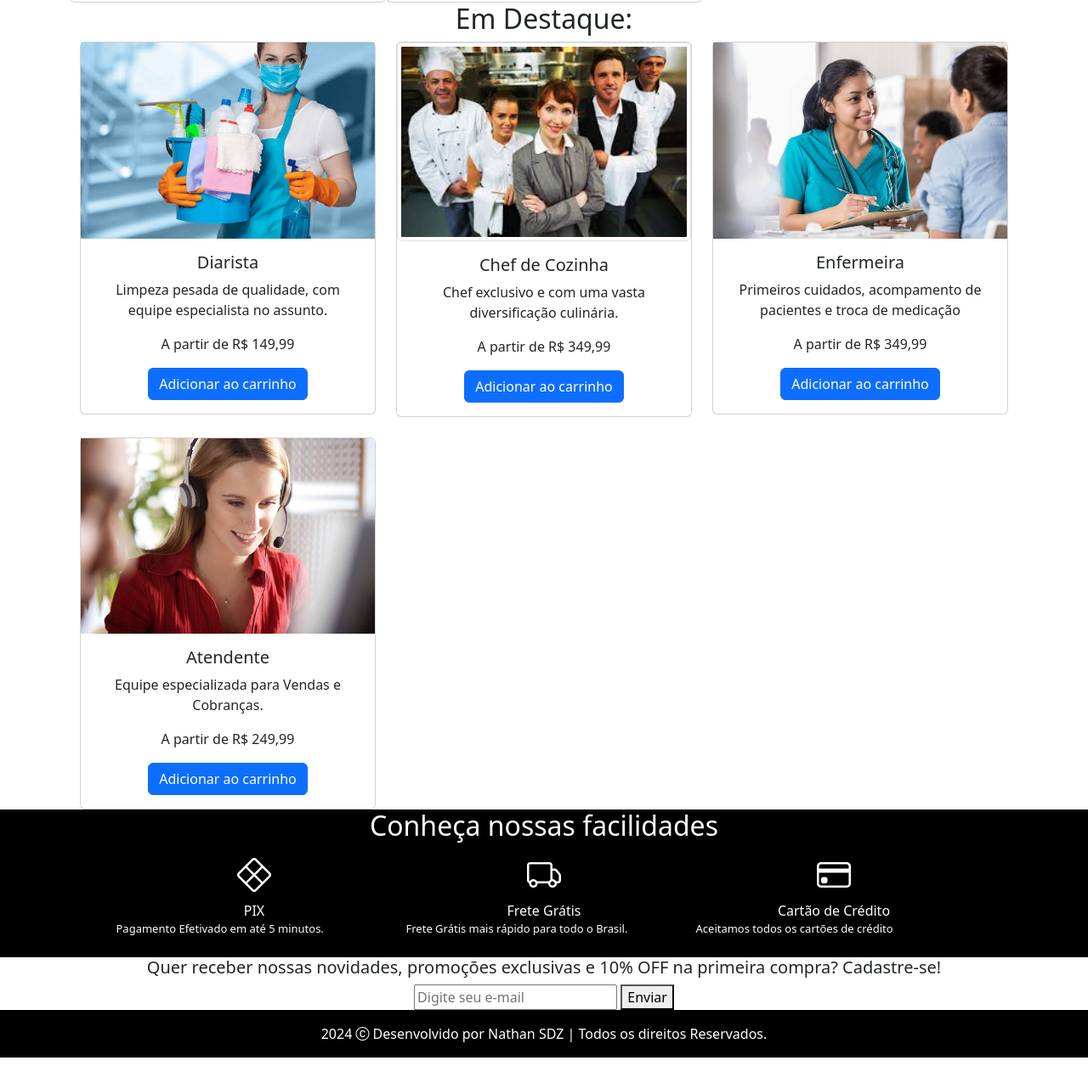
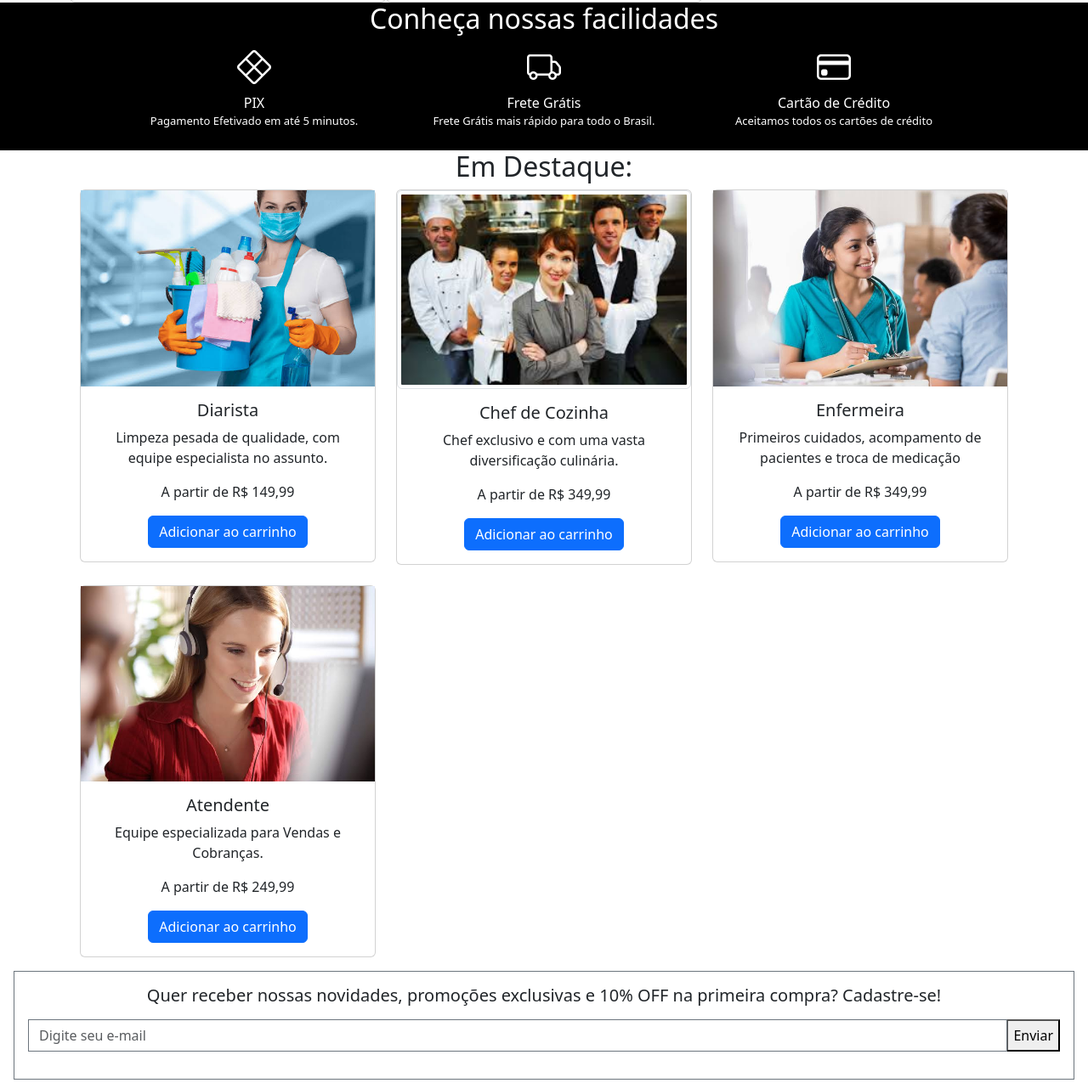
Before and after one commit to nathansdiniz/E-commerce, a plain HTML site: page index.html in a window 1280 px wide. Shown: the part 1805-3080 px from the top of the page at 85% size. Drawn offline with nearby package versions, Linux system fonts and the light colour scheme.

Commit message:
ultima alteracao

```diff
--- a/index.html
+++ b/index.html
@@ -172,6 +172,26 @@
             </div>
         </div>
     </div>
+    <section class="pb-4 bg-black text-bg-dark">
+        <h2 class="text-center">Conheça nossas facilidades</h2>
+        <div class="d-flex flex-column flex-lg-row align-items-center justify-content-center gap-3 px-3">
+        <div class="divs-facilidades ">
+            <div class="text-center"><i class="bi bi-x-diamond fs-1"></i></div>
+            <div class="text-center">PIX</div>
+            <div class="text-center texto-menor">Pagamento Efetivado em até 5 minutos.</div>
+        </div>
+        <div class="divs-facilidades ">
+            <div class="text-center"><i class="bi bi-truck fs-1"></i></div>
+            <div class="text-center">Frete Grátis</div>
+            <div class="text-center texto-menor">Frete Grátis mais rápido para todo o Brasil.</div>
+        </div>
+        <div class="divs-facilidades ">
+            <div class="text-center"><i class="bi bi-credit-card fs-1"></i></div>
+            <div class="text-center">Cartão de Crédito</div>
+            <div class="text-center texto-menor">Aceitamos todos os cartões de crédito</div>
+        </div>
+        </div>
+    </section>
     <h2 class="text-center">Em Destaque:</h2>
     <div class="container row mx-auto g-4">
         <div class="col-12 col-md-4 col-xxl-3">
@@ -230,30 +250,11 @@
 
     </div>
 
-    <section class="pb-4 bg-black text-bg-dark">
-        <h2 class="text-center">Conheça nossas facilidades</h2>
-        <div class="d-flex flex-column flex-lg-row align-items-center justify-content-center gap-3 px-3">
-        <div class="divs-facilidades ">
-            <div class="text-center"><i class="bi bi-x-diamond fs-1"></i></div>
-            <div class="text-center">PIX</div>
-            <div class="texto-menor">Pagamento Efetivado em até 5 minutos.</div>
-        </div>
-        <div class="divs-facilidades ">
-            <div class="text-center"><i class="bi bi-truck fs-1"></i></div>
-            <div class="text-center">Frete Grátis</div>
-            <div class="texto-menor">Frete Grátis mais rápido para todo o Brasil.</div>
-        </div>
-        <div class="divs-facilidades ">
-            <div class="text-center"><i class="bi bi-credit-card fs-1"></i></div>
-            <div class="text-center">Cartão de Crédito</div>
-            <div class="texto-menor">Aceitamos todos os cartões de crédito</div>
-        </div>
-        </div>
-    </section>
-    <form class="text-center">
+
+    <form class="border border-secondary m-3 p-3 text-center">
         <h5>Quer receber nossas novidades, promoções exclusivas e 10% OFF na primeira compra? Cadastre-se!</h5>
-        <div>
-          <input type="email" placeholder="Digite seu e-mail" aria-label="Digite seu e-mail" aria-describedby="button-addon2" />
+        <div class="input-group my-3">
+          <input type="email" class="form-control border-secondary rounded-0" placeholder="Digite seu e-mail" aria-label="Digite seu e-mail" aria-describedby="button-addon2" />
     <button type="button" id="button-addon2">Enviar</button>
         </div>
       </form>
```
